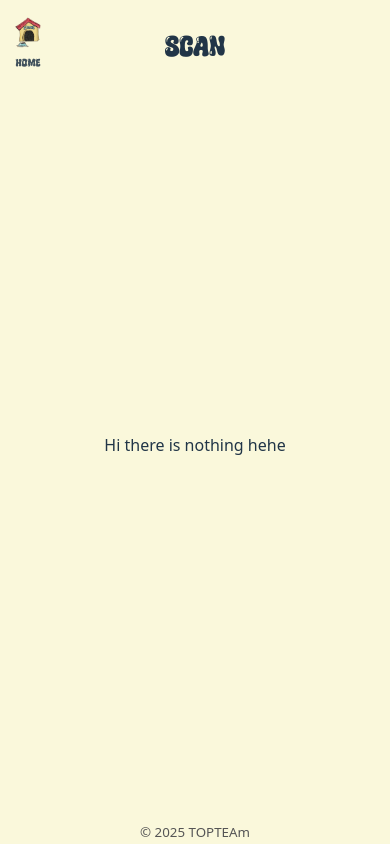
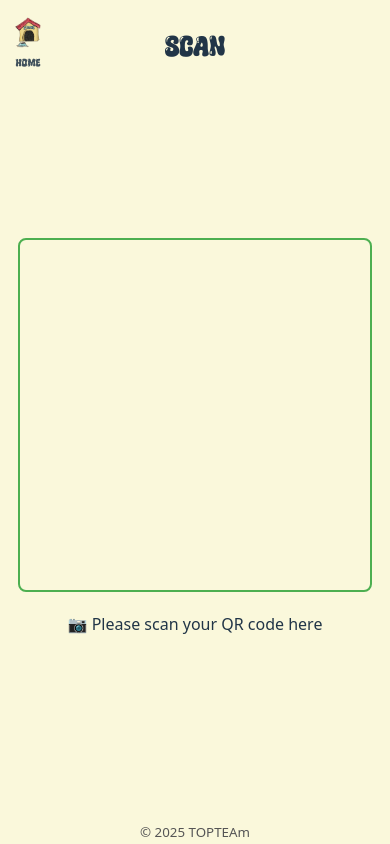
Before and after one commit to XuanLIN0224/Game-based-Promotion-Study-App-TOPTEAm, a React (Vite) app in the folder frontend/: page /Game-based-Promotion-Study-App-TOPTEAm/scan in a window 390 px wide. Built offline with nearby package versions, Linux system fonts and the light colour scheme; no server answers; sample sign-in values are in the browser's storage.

Commit message:
scan subpage basically done, ready for testing on the phone

```diff
--- a/frontend/package.json
+++ b/frontend/package.json
@@ -10,6 +10,7 @@
     "preview": "vite preview"
   },
   "dependencies": {
+    "jsqr": "^1.4.0",
     "react": "^19.1.1",
     "react-dom": "^19.1.1",
     "react-router-dom": "^7.8.1",
--- a/frontend/src/pages/Scan.jsx
+++ b/frontend/src/pages/Scan.jsx
@@ -1,8 +1,66 @@
+import { useEffect, useRef, useState } from "react";
 import { useNavigate } from "react-router-dom";
+import jsQR from "jsqr";
 
 export default function Scan() {
   const navigate = useNavigate();
   const BASE = import.meta.env.BASE_URL || "/";
+  const videoRef = useRef(null);
+  const canvasRef = useRef(null);
+  const [qrResult, setQrResult] = useState("");
+
+  useEffect(() => {
+    const constraints = { video: { facingMode: "environment" } };
+
+    navigator.mediaDevices.getUserMedia(constraints).then((stream) => {
+      if (videoRef.current) {
+        videoRef.current.srcObject = stream;
+        videoRef.current.setAttribute("playsinline", true); // iOS fix
+        videoRef.current.play();
+
+        const canvas = canvasRef.current;
+        const ctx = canvas.getContext("2d");
+
+        const scan = () => {
+          if (videoRef.current.readyState === videoRef.current.HAVE_ENOUGH_DATA) {
+            // Force square capture
+            const size = 400; // 👈 square size
+            canvas.width = size;
+            canvas.height = size;
+
+            // Draw center square region of video
+            const minDim = Math.min(videoRef.current.videoWidth, videoRef.current.videoHeight);
+            const sx = (videoRef.current.videoWidth - minDim) / 2;
+            const sy = (videoRef.current.videoHeight - minDim) / 2;
+
+            ctx.drawImage(
+              videoRef.current,
+              sx, sy, minDim, minDim, // source rect (center square of video)
+              0, 0, size, size        // destination rect (scaled square)
+            );
+
+            const imageData = ctx.getImageData(0, 0, size, size);
+            const code = jsQR(imageData.data, imageData.width, imageData.height);
+
+            if (code) {
+              setQrResult(code.data);
+              console.log("QR Code:", code.data);
+            }
+          }
+          requestAnimationFrame(scan);
+        };
+
+        scan();
+      }
+    });
+
+    return () => {
+      if (videoRef.current && videoRef.current.srcObject) {
+        const tracks = videoRef.current.srcObject.getTracks();
+        tracks.forEach((track) => track.stop());
+      }
+    };
+  }, []);
 
   return (
     <div className="page">
@@ -12,14 +70,37 @@ export default function Scan() {
             src={`${BASE}icons/home/home.png`}
             className="icon"
             alt="Home"
-            onError={(e) => { e.currentTarget.src = `${BASE}icons/default/home.png`; }}
+            onError={(e) => {
+              e.currentTarget.src = `${BASE}icons/default/home.png`;
+            }}
           />
           <p className="iconcaption">Home</p>
         </div>
       </div>
 
       <h1 className="title">Scan</h1>
-      <div className="content">Hi there is nothing hehe</div>
+
+      <div className="content" style={{ textAlign: "center" }}>
+        <video
+          ref={videoRef}
+          style={{
+            width: "350px",
+            height: "350px",
+            objectFit: "cover",   // force square cropping
+            border: "2px solid #4CAF50",
+            borderRadius: "8px"
+          }}
+        />
+        <canvas ref={canvasRef} style={{ display: "none" }} />
+
+        {qrResult ? (
+          <p style={{ marginTop: "20px" }}>
+            QR Code: <b>{qrResult}</b>
+          </p>
+        ) : (
+          <p style={{ marginTop: "20px" }}>📷 Please scan your QR code here </p>
+        )}
+      </div>
     </div>
   );
 }
```
Also changed, not shown: 1 other file (tests, documents, lock files or other folders).
